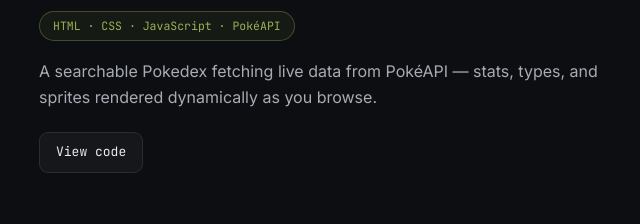
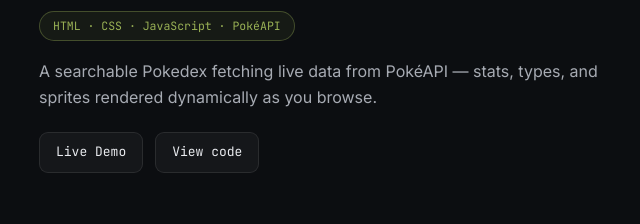
Before and after one commit to nv24ceb0a40-lgtm/portfolio, a plain HTML site: page index.html in a window 1280 px wide. Shown: the part 3114-3338 px from the top of the page, 301-941 px from the left. Drawn offline with Linux system fonts and the light colour scheme.

Commit message:
Update index.html

```diff
--- a/index.html
+++ b/index.html
@@ -248,7 +248,10 @@
     </div>
     <div class="stack">HTML · CSS · JavaScript · PokéAPI</div>
     <p>A searchable Pokedex fetching live data from PokéAPI — stats, types, and sprites rendered dynamically as you browse.</p>
-    <div class="links"><a href="https://github.com/nv24ceb0a40-lgtm/js-projects" target="_blank">View code</a></div>
+   <div class="links">
+  <a href="https://nv24ceb0a40-lgtm.github.io/js-projects/pokedex/" target="_blank">Live Demo</a>
+  <a href="https://github.com/nv24ceb0a40-lgtm/js-projects/tree/main/pokedex" target="_blank">View code</a>
+</div>
   </div>
 </section>
 
```
